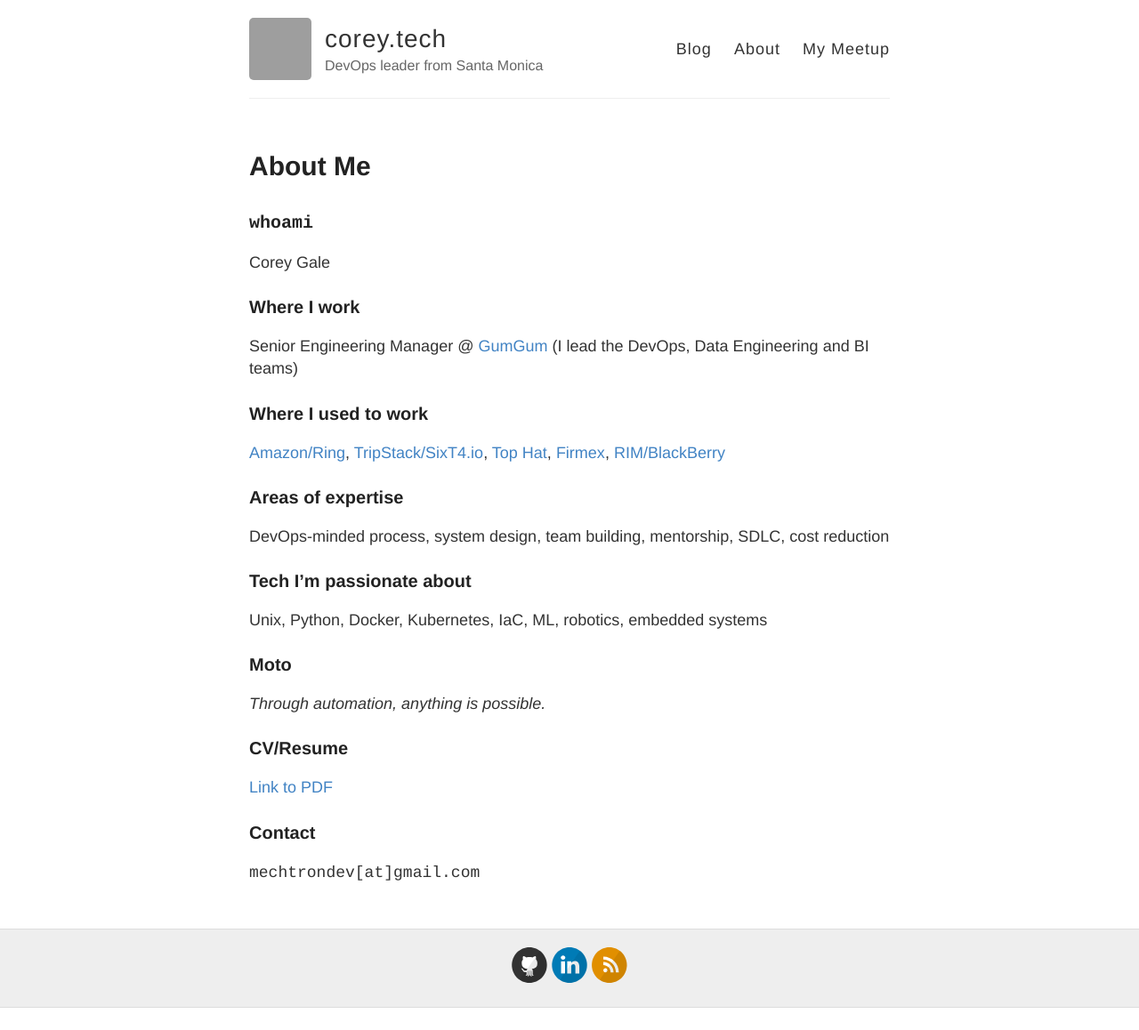
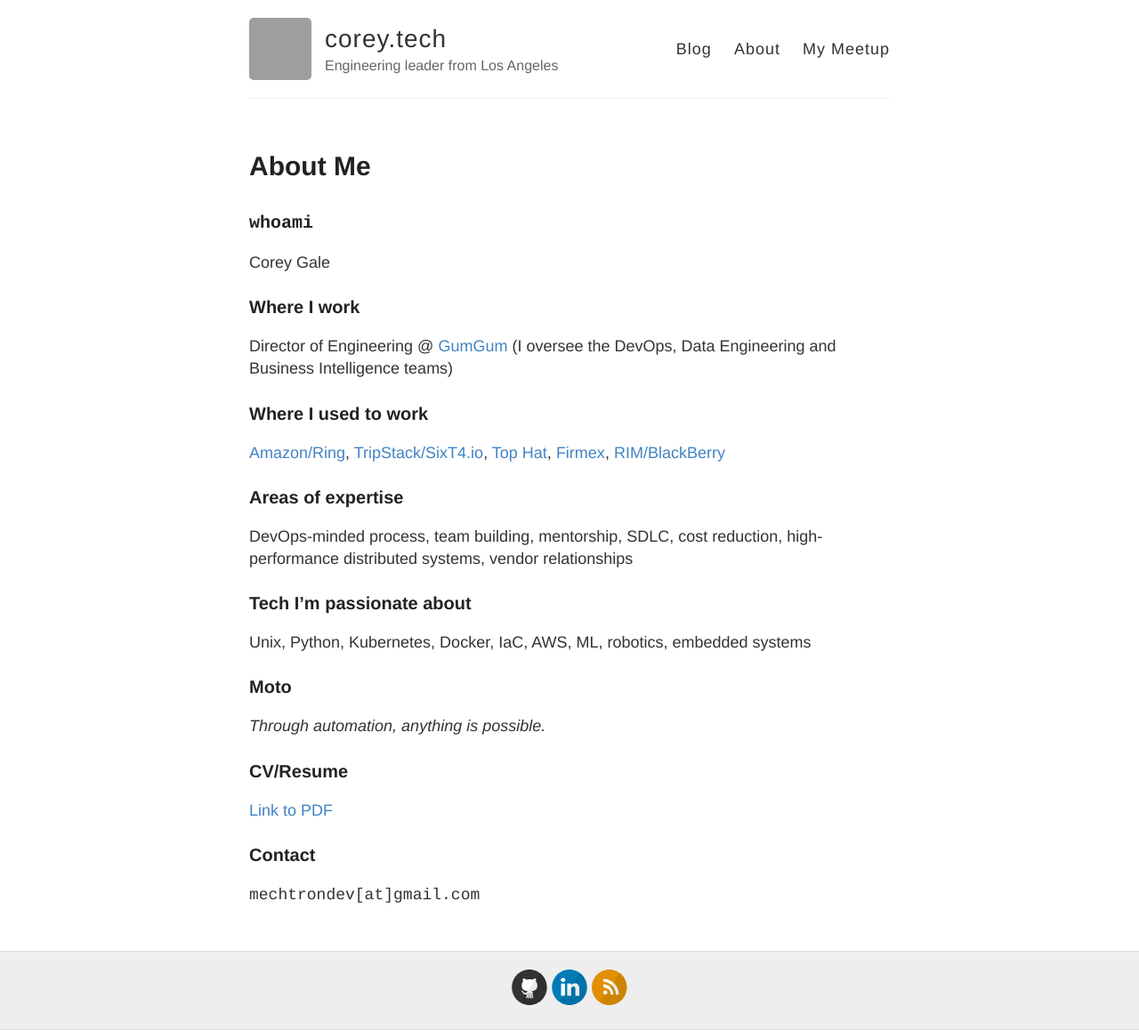
Before and after one commit to mechtron/mechtron.github.io, a Jekyll site: the page built from about.md, in a window 1280 px wide. Shown: the whole page at 89% size. Built offline with Jekyll 4.4.1, drawn with Linux system fonts in a browser that asks for light colours; before the commit the page ends 1133 px from its top, so only the background shows below that; grey boxes are pictures that could not be loaded.

Commit message:
Update About page

```diff
--- a/_config.yml
+++ b/_config.yml
@@ -6,7 +6,7 @@
 name: corey.tech
 
 # Short bio or description (displayed in the header)
-description: DevOps leader from Santa Monica
+description: Engineering leader from Los Angeles
 
 # URL of your avatar or profile pic (you could use your GitHub profile pic)
 avatar: https://avatars1.githubusercontent.com/u/7375260
--- a/about.md
+++ b/about.md
@@ -10,8 +10,8 @@
 
 ### Where I work
 
-Senior Engineering Manager @ [GumGum](https://gumgum.com){:target="_blank"}
-(I lead the DevOps, Data Engineering and BI teams)
+Director of Engineering @ [GumGum](https://gumgum.com){:target="_blank"}
+(I oversee the DevOps, Data Engineering and Business Intelligence teams)
 
 ### Where I used to work
 
@@ -19,11 +19,11 @@
 
 ### Areas of expertise
 
-DevOps-minded process, system design, team building, mentorship, SDLC, cost reduction
+DevOps-minded process, team building, mentorship, SDLC, cost reduction, high-performance distributed systems, vendor relationships
 
 ### Tech I'm passionate about
 
-Unix, Python, Docker, Kubernetes, IaC, ML, robotics, embedded systems
+Unix, Python, Kubernetes, Docker, IaC, AWS, ML, robotics, embedded systems
 
 ### Moto
 
```
